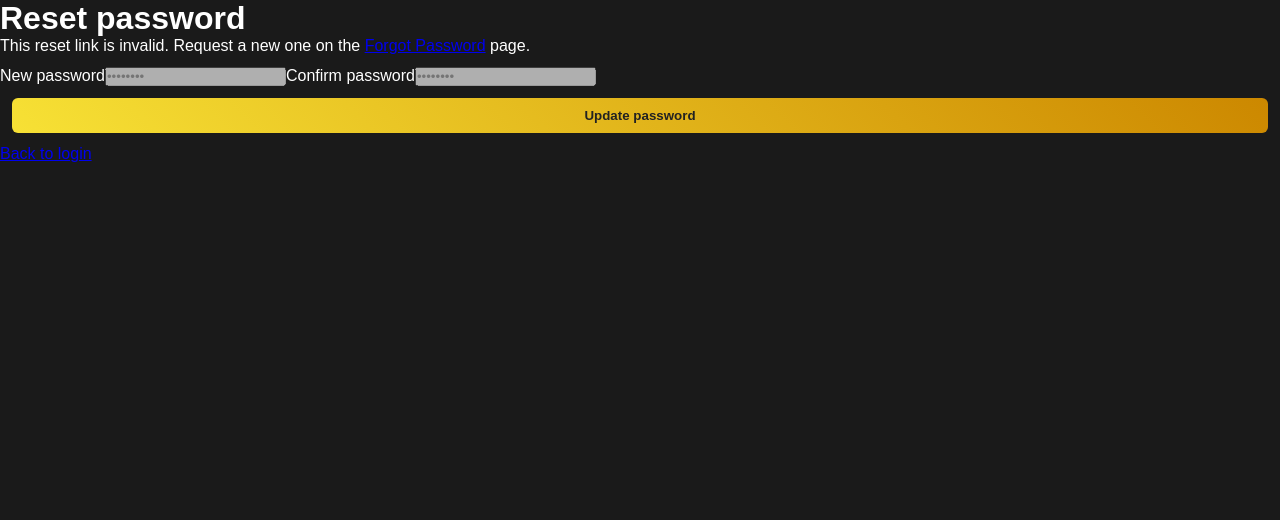
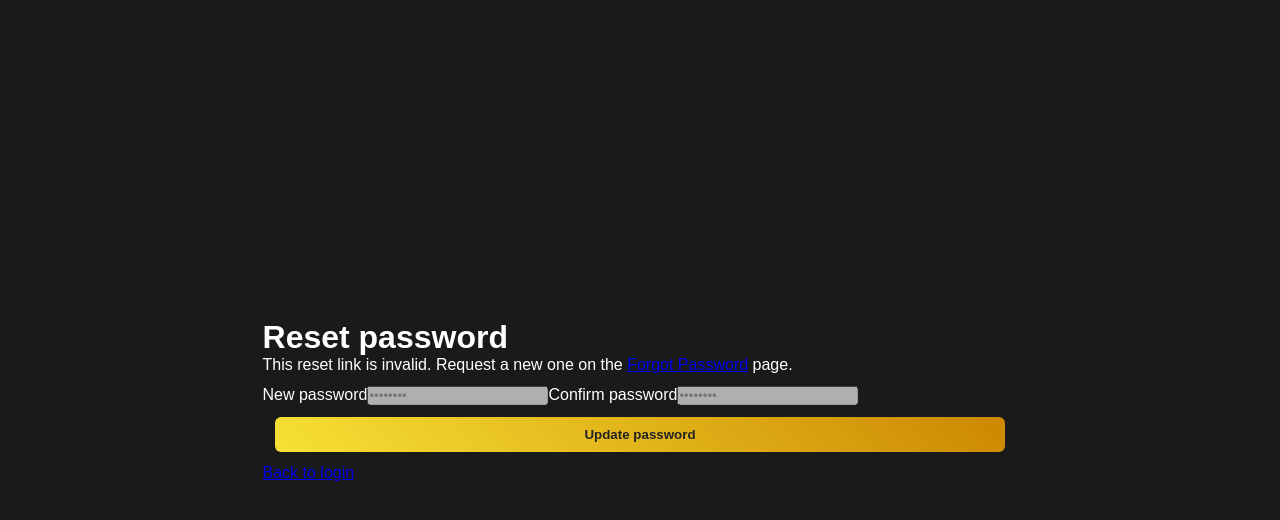
Before and after one commit to COSC481W-2025Fall/CineMatch, a React (Vite) app in the folder mern/client/: page /reset-password in a window 1280 px wide. Shown: the top 520 px of the page. Built offline with nearby package versions, Linux system fonts and the light colour scheme; no server answers; a web font is replaced by a local one.

Commit message:
styling reset a bit

```diff
--- a/mern/client/src/auth/ResetPassword.jsx
+++ b/mern/client/src/auth/ResetPassword.jsx
@@ -57,6 +57,7 @@ export default function ResetPassword() {
 
     return (
         <div className="auth-page">
+            <div style={{ minHeight: "100vh", display: "grid", placeItems: "center", padding: "20px" }}>
                 <form className="auth-card" onSubmit={onSubmit} noValidate>
                     <h1>Reset password</h1>
 
@@ -106,5 +107,6 @@ export default function ResetPassword() {
                     </div>
                 </form>
             </div>
+        </div>
     );
 }
```
Lines whose indentation alone changed are shown as unchanged.
